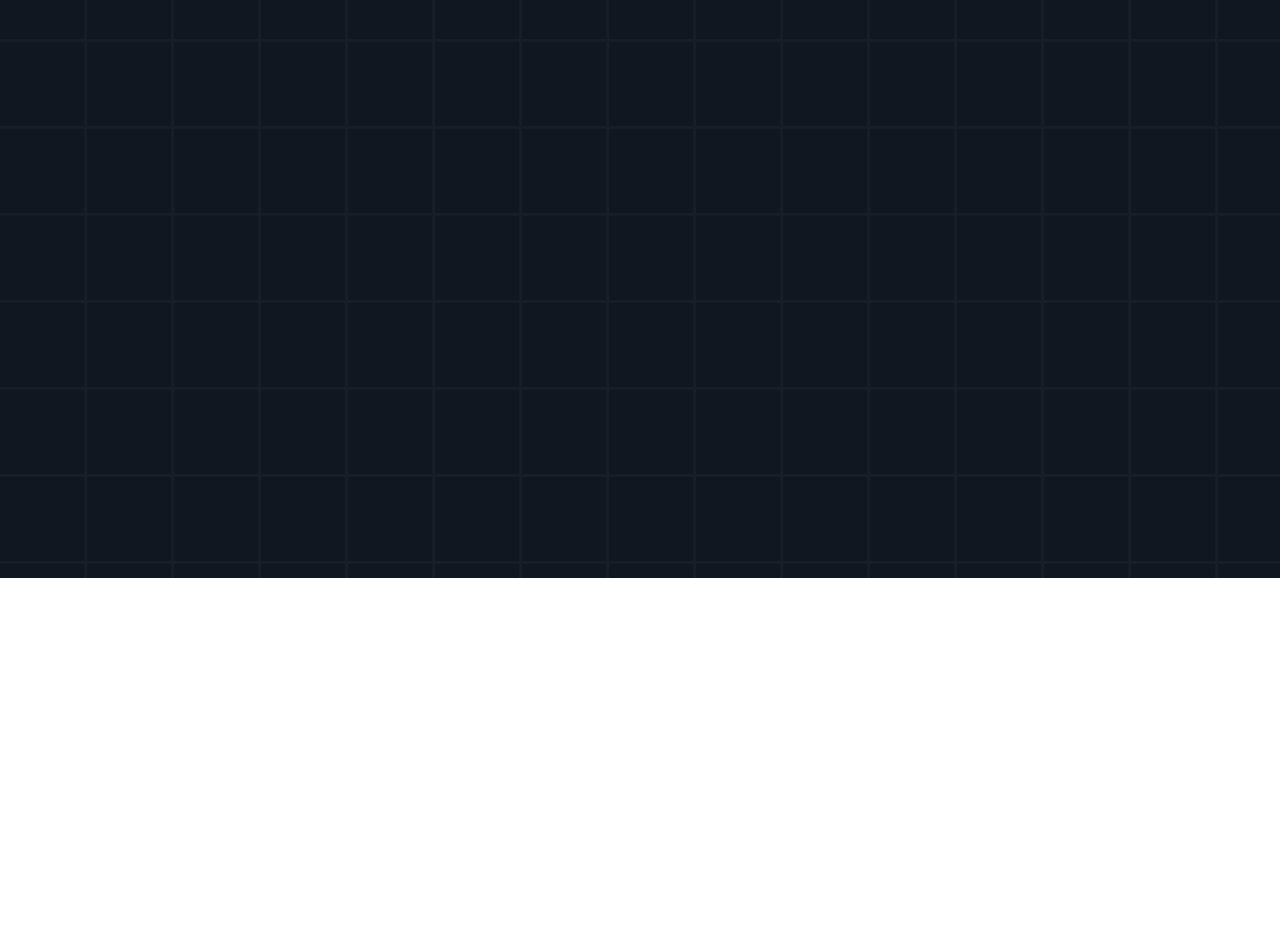
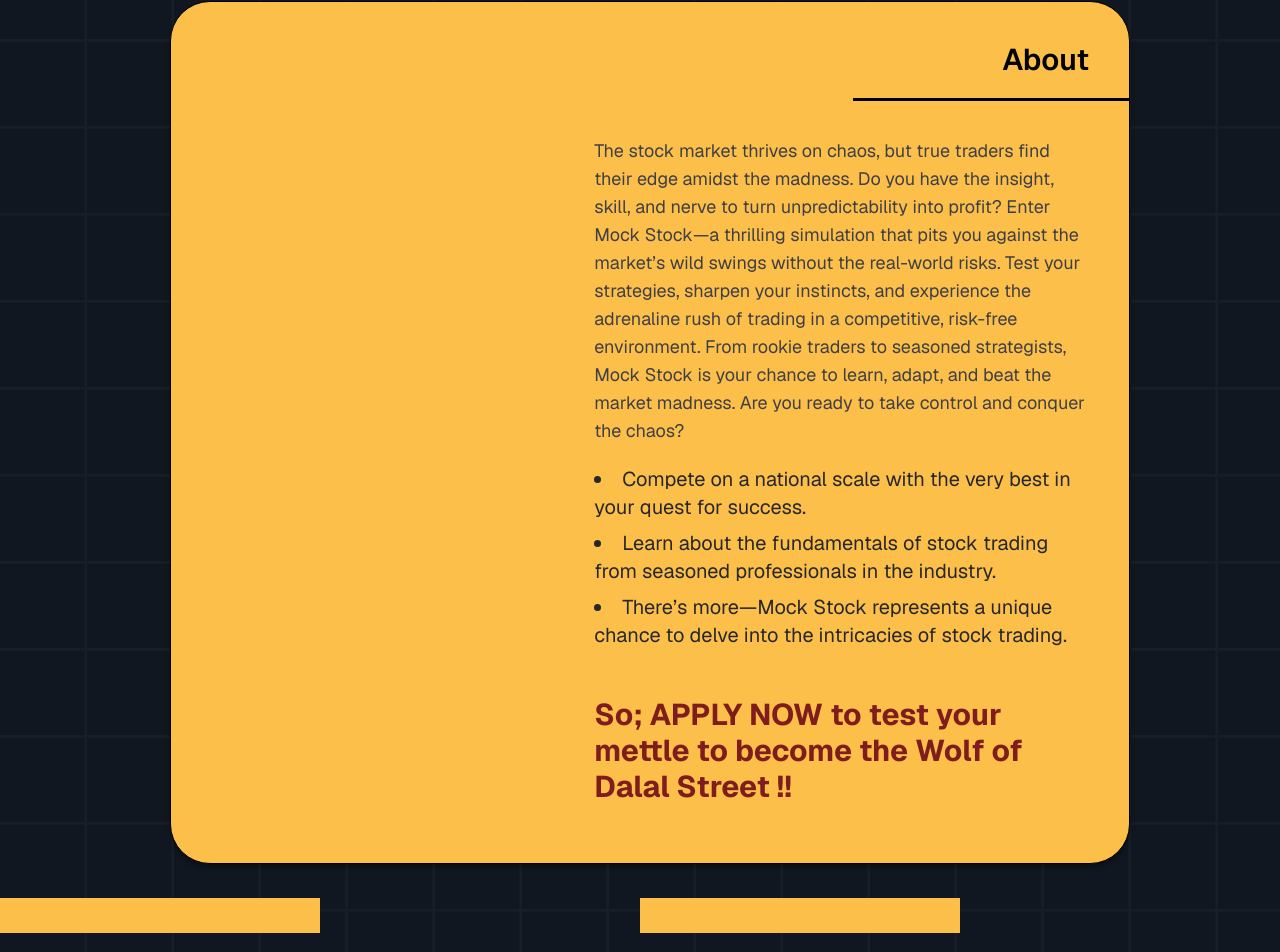
Before and after one commit to jadavpur-university-ed-cell/esummit-24, a Next.js app: page /events/mockstock in a window 1280 px wide. Shown: the part 222-1174 px from the top of the page. Before the commit the page ends 800 px from the top, so only its background shows below. Built offline with nearby package versions, Linux system fonts and the light colour scheme.

Commit message:
design basic

```diff
--- a/app/events/corporateclash/page.tsx
+++ b/app/events/corporateclash/page.tsx
@@ -2,17 +2,20 @@
 
 import React from "react";
 import Heading from "@/components/Homepage/Events/Heading";
-import AboutSection from "@/components/Homepage/Events/About";
 
 const CorporateClashEvent: React.FC = () => {
-  const description = `HackNPitch is an Overnight Hackathon event. Relish the coding culture at JU and compete against the best to craft the app that will outshine all others. Hack-n-Pitch is your chance to shine, whether you're a developer, designer, or entrepreneur. Join us for this exciting challenge, where innovation meets competition, and the best ideas come to life! The wheel, humanity's pioneering invention, succeeded by electricity, the invention that reshaped the world.`;
+  const bulletPoints = [
+    "The challenge is designed to test your problem solving and problem statement understanding abilities.",
+    "Sharpen your critical analysis skills to dissect complex challenges.",
+    "The Analyst challenge transcends personal growth, offering an intellectually stimulating experience within a high-stakes corporate environment."
+  ];
+
   const eventNumber = 2;
 
   return (
     <div className="h-screen bg-[#101720] bg-grid-white/[0.03] md:bg-grid-large-white/[0.03] text-white">
       <div className="flex justify-center">
-        <section className="bg-[#d62828]  w-[66.6666%] h-[35px]">
-        </section>
+        <section className="bg-[#d62828] w-[66.6666%] h-[35px]"></section>
       </div>
 
       <div className="flex flex-col justify-center items-center pt-16 pb-0.5">
@@ -20,6 +23,47 @@ const CorporateClashEvent: React.FC = () => {
       </div>
       <div className="mt-4 w-full h-0.5 bg-white"></div>
 
+      {/* About Section */}
+      <div className="flex flex-col justify-center items-center pt-4 pb-0.5">
+        <div className="flex flex-col w-[75%] pb-14 ml-5 bg-[#d62828] border border-black border-solid rounded-[40px] shadow-[0px_4px_4px_rgba(0,0,0,0.3)] max-md:px-5 max-md:max-w-full">
+          <h1 className="text-3xl font-semibold text-zinc-300 text-right px-10 pt-10">
+            About
+          </h1>
+          {/* Underline for About */}
+          <div className="flex shrink-0 self-end mt-5 max-w-full bg-zinc-300 h-[3px] w-[276px]" />
+          <div className="flex flex-col justify-center items-center pt-4 pb-0.5 w-[60%] self-end">
+            {/* Bulleted Points */}
+            <ul className="list-disc list-inside text-left px-10 pt-5 text-xl text-white">
+              {bulletPoints.map((point, index) => (
+                <li key={index} className="pb-2">{point}</li>
+              ))}
+            </ul>
+            <h1 className="text-3xl font-semibold text-white px-10 pt-10">
+              Don't miss this chance to step up, solve, and succeed in the world of business analysis!
+            </h1>
+          </div>
+        </div>
+      </div>
+
+      {/* Bottom Sections */}
+      <div className="flex flex-col">
+      {/* First Row */}
+      <div className="flex justify-between mt-8">
+        <section className="bg-[#d62828] w-[25%] h-[35px]"></section>
+        <section className="w-[25%] h-[35px]"></section>
+        <section className="bg-[#d62828] w-[25%] h-[35px]"></section>
+        <section className="w-[25%] h-[35px]"></section>
+      </div>
+
+      {/* Second Row */}
+      <div className="flex justify-between ">
+        <section className="w-[25%] h-[35px]"></section>
+        <section className="bg-[#d62828] w-[25%] h-[35px]"></section>
+        <section className="w-[25%] h-[35px]"></section>
+        <section className="bg-[#d62828] w-[25%] h-[35px]"></section>
+      </div>
+    </div>
+
     </div>
   );
 };
--- a/app/events/dizmart/page.tsx
+++ b/app/events/dizmart/page.tsx
@@ -20,6 +20,11 @@ const DizmartEvent: React.FC = () => {
       </div>
       <div className="mt-4 w-full h-0.5 bg-white"></div>
 
+      {/* About */}
+      <div className="flex flex-col justify-center items-center pt-4 pb-0.5">
+       <section className="flex flex-col w-[75%] pb-14 ml-5 bg-[#F77F00] border border-black border-solid rounded-[40px] shadow-[0px_4px_4px_rgba(0,0,0,0.3)] max-md:px-5 max-md:max-w-full"></section>
+       </div>
+
 
     </div>
   );
--- a/app/events/hacknpitch/page.tsx
+++ b/app/events/hacknpitch/page.tsx
@@ -18,7 +18,10 @@ const HacknPitchEvent: React.FC = () => {
       <div className="flex flex-col justify-center items-center pt-16 pb-0.5">
         <Heading name={"Hack<n>Pitch"} eventNumber={eventNumber} />
       </div>
-
+      {/* About */}
+      <div className="flex flex-col justify-center items-center pt-4 pb-0.5">
+       <section className="flex flex-col w-[75%] pb-14 ml-5 bg-[#d62828] border border-black border-solid rounded-[40px] shadow-[0px_4px_4px_rgba(0,0,0,0.3)] max-md:px-5 max-md:max-w-full"></section>
+       </div>
 
     </div>
   );
--- a/app/events/inspiratalks/page.tsx
+++ b/app/events/inspiratalks/page.tsx
@@ -22,6 +22,10 @@ const InspiraTalks: React.FC = () => {
           {/* Animated white horizontal line */}
           <div className="mt-4 w-full h-0.5 bg-white"></div>
         </div>
+
+        {/* About */}
+
+        <section className="flex flex-col w-[75%] pb-14 ml-5 bg-[#f2b2d8] border border-black border-solid rounded-[40px] shadow-[0px_4px_4px_rgba(0,0,0,0.3)] max-md:px-5 max-md:max-w-full"></section>
       </div>
     </div>
   );
--- a/app/events/launchx/page.tsx
+++ b/app/events/launchx/page.tsx
@@ -20,6 +20,11 @@ const LaunchXEvent: React.FC = () => {
       </div>
       <div className="mt-4 w-full h-0.5 bg-white"></div>
 
+      {/* About */}
+      <div className="flex flex-col justify-center items-center pt-4 pb-0.5">
+       <section className="flex flex-col w-[75%] pb-14 ml-5 bg-[#d62828] border border-black border-solid rounded-[40px] shadow-[0px_4px_4px_rgba(0,0,0,0.3)] max-md:px-5 max-md:max-w-full"></section>
+       </div>
+
     </div>
   );
 };
--- a/app/events/mockipl/page.tsx
+++ b/app/events/mockipl/page.tsx
@@ -20,6 +20,13 @@ const MockIPLEvent: React.FC = () => {
         <div className="mt-4 w-full h-0.5 bg-white"></div>
       </div>
 
+      {/* About */}
+      <div className="flex flex-col justify-center items-center pt-4 pb-0.5">
+       <section className="flex flex-col w-[75%] pb-14 ml-5 bg-[#F77F00] border border-black border-solid rounded-[40px] shadow-[0px_4px_4px_rgba(0,0,0,0.3)] max-md:px-5 max-md:max-w-full"></section>
+       </div>
+
+
+    </div>
 
     </div>
   );
--- a/app/events/mockstock/page.tsx
+++ b/app/events/mockstock/page.tsx
@@ -2,17 +2,24 @@
 
 import React from "react";
 import Heading from "@/components/Homepage/Events/Heading";
-import AboutSection from "@/components/Homepage/Events/About";
 
 const MockStockEvent: React.FC = () => {
-  const description = `In a dynamic corporate world, adaptability and analytical prowess are vital. If you thrive on dissecting business successes and challenges to craft strategic solutions, the "Analyst" case study challenge awaits you. `;
+  const description = `The stock market thrives on chaos, but true traders find their edge amidst the madness. Do you have the insight, skill, and nerve to turn unpredictability into profit? Enter Mock Stock—a thrilling simulation that pits you against the market’s wild swings without the real-world risks. Test your strategies, sharpen your instincts, and experience the adrenaline rush of trading in a competitive, risk-free environment. From rookie traders to seasoned strategists, Mock Stock is your chance to learn, adapt, and beat the market madness. Are you ready to take control and conquer the chaos?`;
+
+  const bulletPoints = [
+    "Compete on a national scale with the very best in your quest for success.",
+    "Learn about the fundamentals of stock trading from seasoned professionals in the industry.",
+    "There’s more—Mock Stock represents a unique chance to delve into the intricacies of stock trading."
+  ];
+
+  const bottomText = "So; APPLY NOW to test your mettle to become the Wolf of Dalal Street !!";
+
   const eventNumber = 3;
 
   return (
-    <div className="h-screen bg-[#101720] bg-grid-white/[0.03] md:bg-grid-large-white/[0.03] text-white">
+    <div className="bg-[#101720] bg-grid-white/[0.03] md:bg-grid-large-white/[0.03] text-white">
       <div className="flex justify-center">
-        <section className="bg-[#F77F00]  w-[66.6666%] h-[35px]">
-        </section>
+        <section className="bg-[#fcbf49] w-[66.6666%] h-[35px]"></section>
       </div>
 
       <div className="flex flex-col justify-center items-center pt-16 pb-0.5">
@@ -20,7 +27,49 @@ const MockStockEvent: React.FC = () => {
       </div>
       <div className="mt-4 w-full h-0.5 bg-white"></div>
 
+      {/* About Section */}
+      <div className="flex flex-col justify-center items-center pt-4 pb-0.5">
+        <div className="flex flex-col w-[75%] pb-14 ml-5 bg-[#fcbf49] border border-black border-solid rounded-[40px] shadow-[0px_4px_4px_rgba(0,0,0,0.3)] max-md:px-5 max-md:max-w-full">
+          <h1 className="text-3xl font-semibold text-black text-right px-10 pt-10">
+            About
+          </h1>
+          {/* Underline for About */}
+          <div className="flex shrink-0 self-end mt-5 max-w-full bg-black h-[3px] w-[276px]" />
+          <div className="flex flex-col justify-center items-center pt-4 pb-0.5 w-[60%] self-end">
+            {/* Description */}
+            <p className="text-lg text-zinc-700 px-10 pt-5">{description}</p>
+            {/* Bulleted Points */}
+            <ul className="list-disc list-inside text-left px-10 pt-5 text-xl text-zinc-800">
+              {bulletPoints.map((point, index) => (
+                <li key={index} className="pb-2">{point}</li>
+              ))}
+            </ul>
+            {/* Bottom Text */}
+            <h1 className="text-3xl font-bold text-red-900 px-10 pt-10">
+              {bottomText}
+            </h1>
+          </div>
+        </div>
+      </div>
 
+      {/* Bottom Sections */}
+      <div className="flex flex-col">
+        {/* First Row */}
+        <div className="flex justify-between mt-8">
+          <section className="bg-[#fcbf49] w-[25%] h-[35px]"></section>
+          <section className="w-[25%] h-[35px]"></section>
+          <section className="bg-[#fcbf49] w-[25%] h-[35px]"></section>
+          <section className="w-[25%] h-[35px]"></section>
+        </div>
+
+        {/* Second Row */}
+        <div className="flex justify-between mt-8">
+          <section className="w-[25%] h-[35px]"></section>
+          <section className="bg-[#fcbf49] w-[25%] h-[35px]"></section>
+          <section className="w-[25%] h-[35px]"></section>
+          <section className="bg-[#fcbf49] w-[25%] h-[35px]"></section>
+        </div>
+      </div>
     </div>
   );
 };
```
